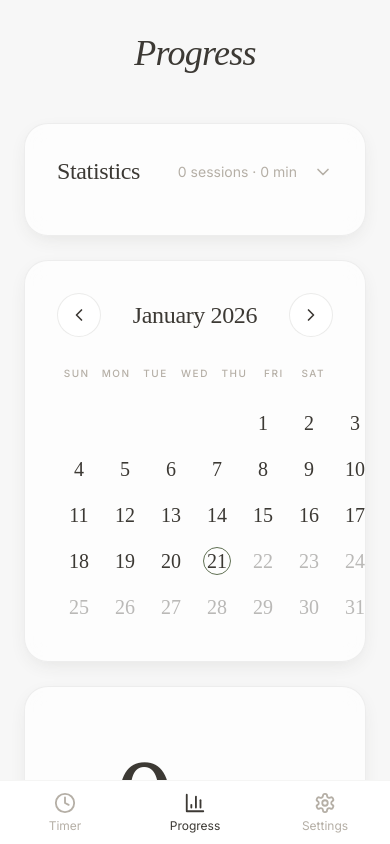
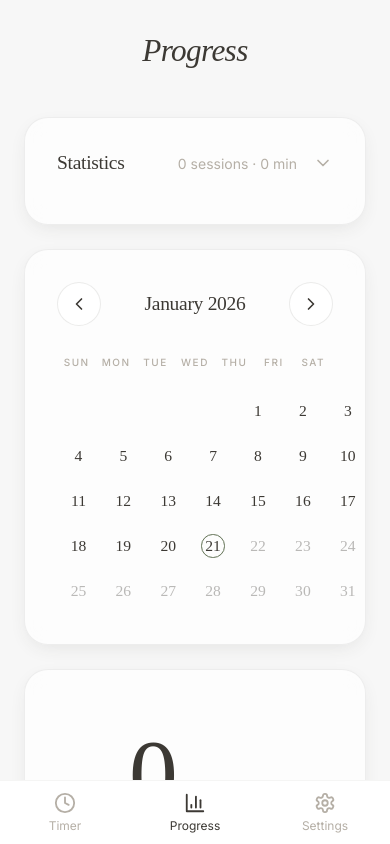
Before and after one commit to auscolmn/meditation-timer, a React (Vite) app: page / in a window 390 px wide. Both pictures are taken after a click on the button "Progress". Shown: the top 844 px of the page. Built offline with nearby package versions, Linux system fonts and the light colour scheme.

Commit message:
feat: add fluid typography with clamp() for small screens

```diff
--- a/src/components/Progress/Progress.module.css
+++ b/src/components/Progress/Progress.module.css
@@ -12,7 +12,7 @@
 
 .title {
   font-family: 'Cormorant Garamond', serif;
-  font-size: 36px;
+  font-size: clamp(26px, 8vw, 36px);
   font-weight: 400;
   font-style: italic;
   text-align: center;
@@ -46,7 +46,7 @@
 
 .expandTitle {
   font-family: 'Cormorant Garamond', serif;
-  font-size: 24px;
+  font-size: clamp(18px, 5vw, 24px);
   font-weight: 400;
   color: var(--text-primary);
 }
@@ -101,7 +101,7 @@
 
 .streakNumber {
   font-family: 'Cormorant Garamond', serif;
-  font-size: 120px;
+  font-size: clamp(72px, 25vw, 120px);
   font-weight: 400;
   color: var(--text-primary);
   line-height: 1;
@@ -110,7 +110,7 @@
 
 .streakLabel {
   font-family: 'Cormorant Garamond', serif;
-  font-size: 24px;
+  font-size: clamp(18px, 5vw, 24px);
   font-style: italic;
   color: var(--text-secondary);
   font-weight: 400;
@@ -180,7 +180,7 @@
 
 .calendarTitle {
   font-family: 'Cormorant Garamond', serif;
-  font-size: 24px;
+  font-size: clamp(18px, 5vw, 24px);
   font-weight: 400;
 }
 
@@ -214,8 +214,8 @@
 
 .day {
   aspect-ratio: 1;
-  min-height: 44px;
-  min-width: 44px;
+  min-height: clamp(36px, 11vw, 44px);
+  min-width: clamp(36px, 11vw, 44px);
   display: flex;
   flex-direction: column;
   align-items: center;
@@ -236,8 +236,8 @@
 .day.today .dayNumber {
   border: 1.5px solid var(--success);
   border-radius: 50%;
-  width: 28px;
-  height: 28px;
+  width: clamp(22px, 6vw, 28px);
+  height: clamp(22px, 6vw, 28px);
   display: flex;
   align-items: center;
   justify-content: center;
@@ -252,8 +252,8 @@
 .day.hasSession .dayNumber {
   background-color: rgba(95, 111, 82, 0.2);
   border-radius: 50%;
-  width: 28px;
-  height: 28px;
+  width: clamp(22px, 6vw, 28px);
+  height: clamp(22px, 6vw, 28px);
   display: flex;
   align-items: center;
   justify-content: center;
@@ -266,12 +266,12 @@
 
 .dayEmpty {
   aspect-ratio: 1;
-  min-height: 44px;
+  min-height: clamp(36px, 11vw, 44px);
 }
 
 .dayNumber {
   font-family: 'Cormorant Garamond', serif;
-  font-size: 20px;
+  font-size: clamp(14px, 4vw, 20px);
   font-weight: 400;
   color: var(--text-primary);
   transition: color var(--transition-fast);
@@ -303,8 +303,8 @@
 .day.frozen .dayNumber {
   background-color: rgba(100, 160, 200, 0.15);
   border-radius: 50%;
-  width: 28px;
-  height: 28px;
+  width: clamp(22px, 6vw, 28px);
+  height: clamp(22px, 6vw, 28px);
   display: flex;
   align-items: center;
   justify-content: center;
```
